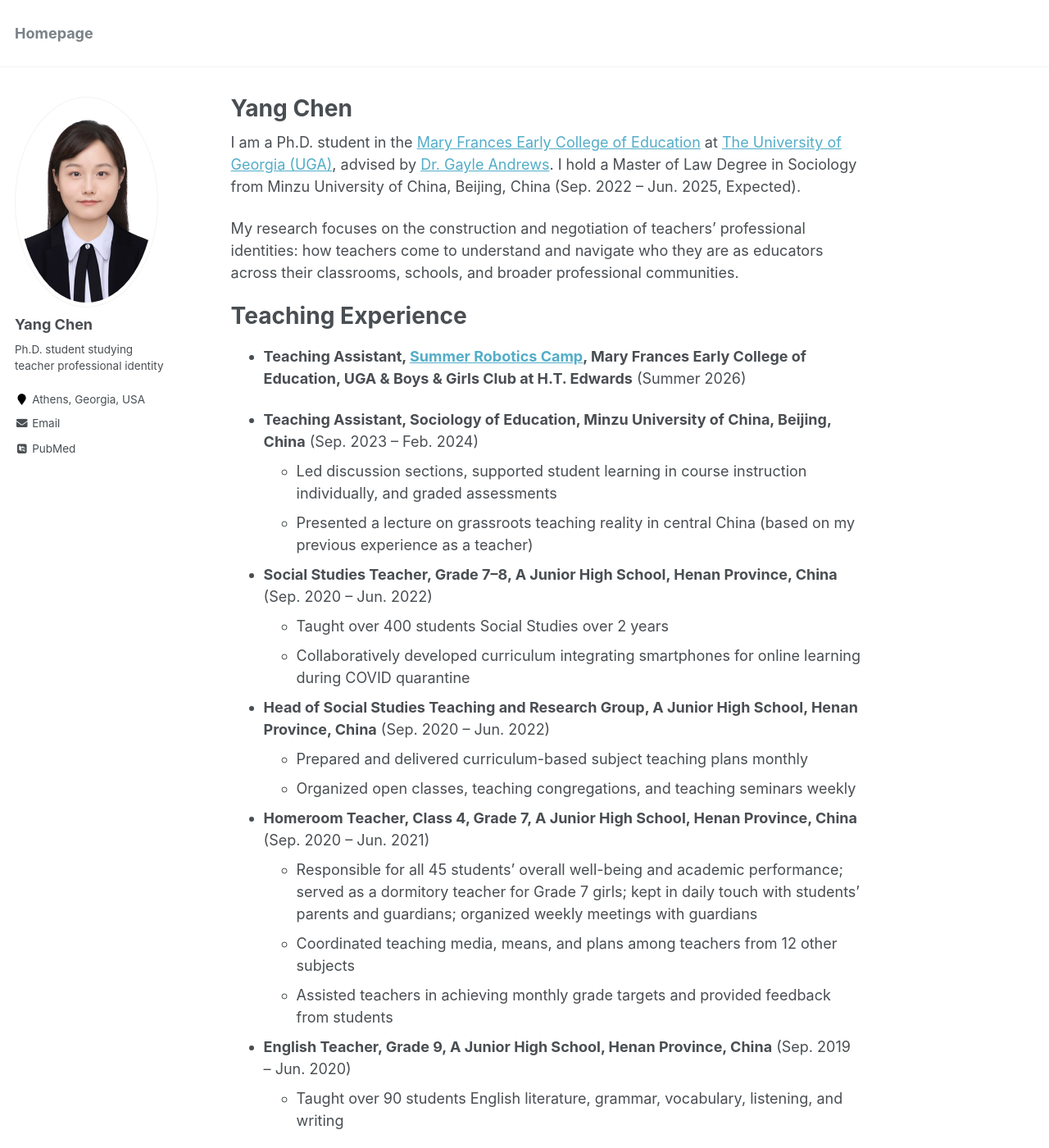
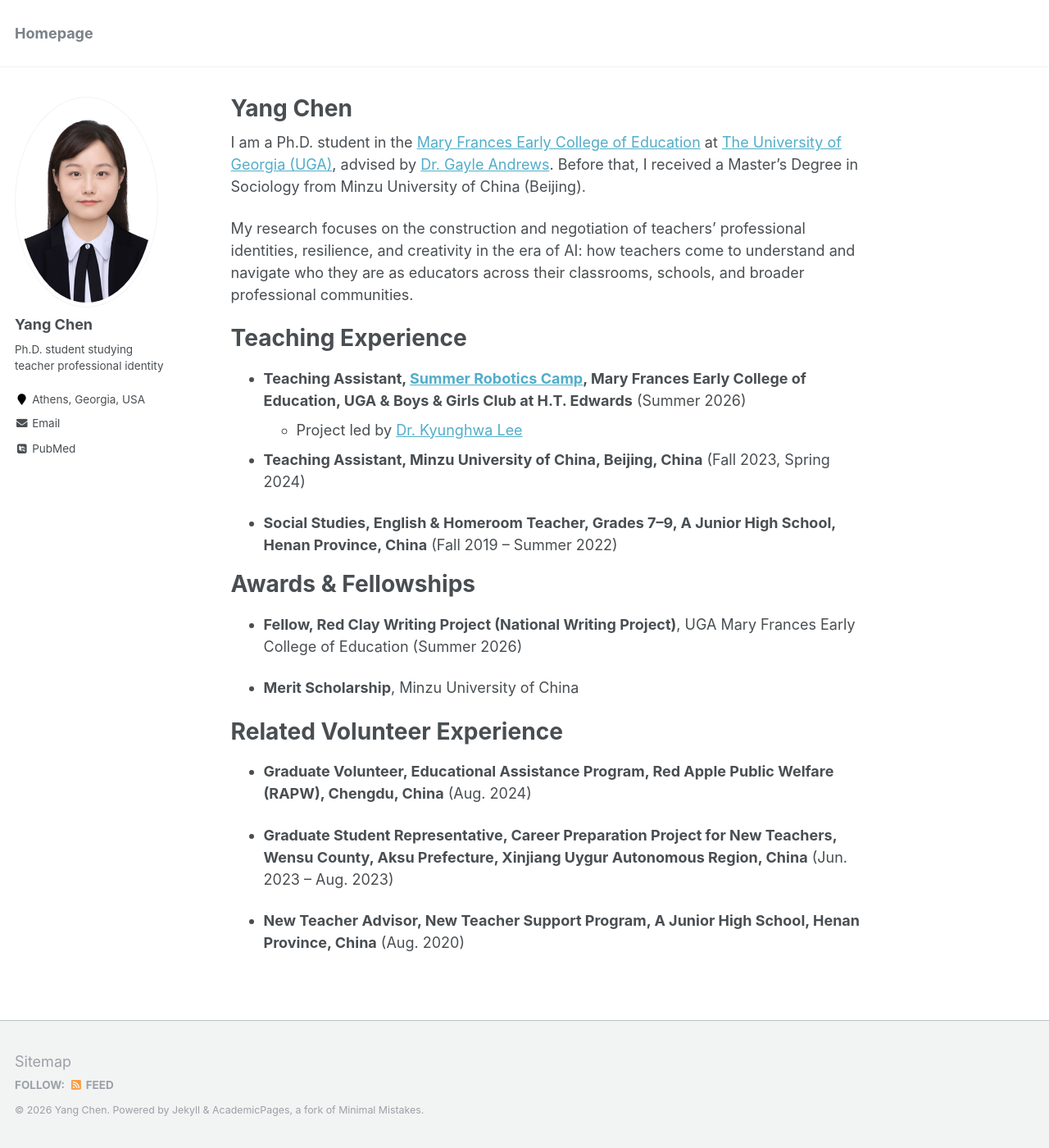
Before and after one commit to yangchen1692/yangchen1692.github.io, a Jekyll site: the page built from _pages/about.md, in a window 1280 px wide and 1400 px high. Shown: the whole window at 82% size. Built offline with Jekyll 4.4.1, drawn with Linux system fonts in a browser that asks for light colours; some web fonts are replaced; some of the changed text lies outside the part shown.

Commit message:
Simplify about page teaching/awards/volunteer sections, add fellowship
Co-Authored-By: Claude Sonnet 4.6 <noreply@anthropic.com>

```diff
--- a/_pages/about.md
+++ b/_pages/about.md
@@ -8,9 +8,9 @@ redirect_from:
   - /about.html
 ---
 
-I am a Ph.D. student in the [Mary Frances Early College of Education](https://coe.uga.edu/) at [The University of Georgia (UGA)](https://www.uga.edu/), advised by [Dr. Gayle Andrews](https://people.coe.uga.edu/gayle-andrews/). I hold a Master of Law Degree in Sociology from Minzu University of China, Beijing, China (Sep. 2022 – Jun. 2025, Expected).
+I am a Ph.D. student in the [Mary Frances Early College of Education](https://coe.uga.edu/) at [The University of Georgia (UGA)](https://www.uga.edu/), advised by [Dr. Gayle Andrews](https://people.coe.uga.edu/gayle-andrews/). Before that, I received a Master's Degree in Sociology from Minzu University of China (Beijing).
 
-My research focuses on the construction and negotiation of teachers' professional identities: how teachers come to understand and navigate who they are as educators across their classrooms, schools, and broader professional communities.
+My research focuses on the construction and negotiation of teachers' professional identities, resilience, and creativity in the era of AI: how teachers come to understand and navigate who they are as educators across their classrooms, schools, and broader professional communities.
 
 
 
@@ -18,39 +18,21 @@ Teaching Experience
 ======
 
 - **Teaching Assistant, [Summer Robotics Camp](https://coe.uga.edu/news/2024-10-college-of-education-boys-and-girls-club-host-robotics-camp-for-elementary-school-students/), Mary Frances Early College of Education, UGA & Boys & Girls Club at H.T. Edwards** (Summer 2026)
+    - Project led by [Dr. Kyunghwa Lee](https://people.coe.uga.edu/kyunghwa-lee/)
 
-- **Teaching Assistant, Sociology of Education, Minzu University of China, Beijing, China** (Sep. 2023 – Feb. 2024)
-    - Led discussion sections, supported student learning in course instruction individually, and graded assessments
-    - Presented a lecture on grassroots teaching reality in central China (based on my previous experience as a teacher)
+- **Teaching Assistant, Minzu University of China, Beijing, China** (Fall 2023, Spring 2024)
 
-- **Social Studies Teacher, Grade 7–8, A Junior High School, Henan Province, China** (Sep. 2020 – Jun. 2022)
-    - Taught over 400 students Social Studies over 2 years
-    - Collaboratively developed curriculum integrating smartphones for online learning during COVID quarantine
 
-- **Head of Social Studies Teaching and Research Group, A Junior High School, Henan Province, China** (Sep. 2020 – Jun. 2022)
-    - Prepared and delivered curriculum-based subject teaching plans monthly
-    - Organized open classes, teaching congregations, and teaching seminars weekly
-
-- **Homeroom Teacher, Class 4, Grade 7, A Junior High School, Henan Province, China** (Sep. 2020 – Jun. 2021)
-    - Responsible for all 45 students' overall well-being and academic performance; served as a dormitory teacher for Grade 7 girls; kept in daily touch with students' parents and guardians; organized weekly meetings with guardians
-    - Coordinated teaching media, means, and plans among teachers from 12 other subjects
-    - Assisted teachers in achieving monthly grade targets and provided feedback from students
-
-- **English Teacher, Grade 9, A Junior High School, Henan Province, China** (Sep. 2019 – Jun. 2020)
-    - Taught over 90 students English literature, grammar, vocabulary, listening, and writing
+- **Social Studies, English & Homeroom Teacher, Grades 7–9, A Junior High School, Henan Province, China** (Fall 2019 – Summer 2022)
 
 
 
-Awards
+Awards & Fellowships
 ======
 
+- **Fellow, Red Clay Writing Project (National Writing Project)**, UGA Mary Frances Early College of Education (Summer 2026)
+
 - **Merit Scholarship**, Minzu University of China
-
-- **Graduate Study Scholarship**, Minzu University of China (2022–2023)
-
-- **Outstanding Class Advisor Award**, A Junior High School, Henan Province, China (May 2021)
-
-- **Teaching Skills Competition for Newly Appointed Teachers, Excellence Award**, Pingdingshan City Education and Sports Bureau (Dec. 2019)
 
 
 
@@ -58,12 +40,9 @@ Related Volunteer Experience
 ======
 
 - **Graduate Volunteer, Educational Assistance Program, Red Apple Public Welfare (RAPW), Chengdu, China** (Aug. 2024)
-    - Participated in reintegration workshops to strengthen bonds between female prisoners and their children
-    - Enhanced at-risk children's understanding of school settings and teachers through game-based activities
+
 
 - **Graduate Student Representative, Career Preparation Project for New Teachers, Wensu County, Aksu Prefecture, Xinjiang Uygur Autonomous Region, China** (Jun. 2023 – Aug. 2023)
-    - Engaged in weekly seminars presenting relationships between educational reality issues and sociological theories
-    - Shared personal career adaptation experiences in discussion sessions held at Tuofuhan Town Elementary School
+
 
 - **New Teacher Advisor, New Teacher Support Program, A Junior High School, Henan Province, China** (Aug. 2020)
-    - Trained novice teachers through curriculum development workshops in a week-long instructional refinement practice
```
